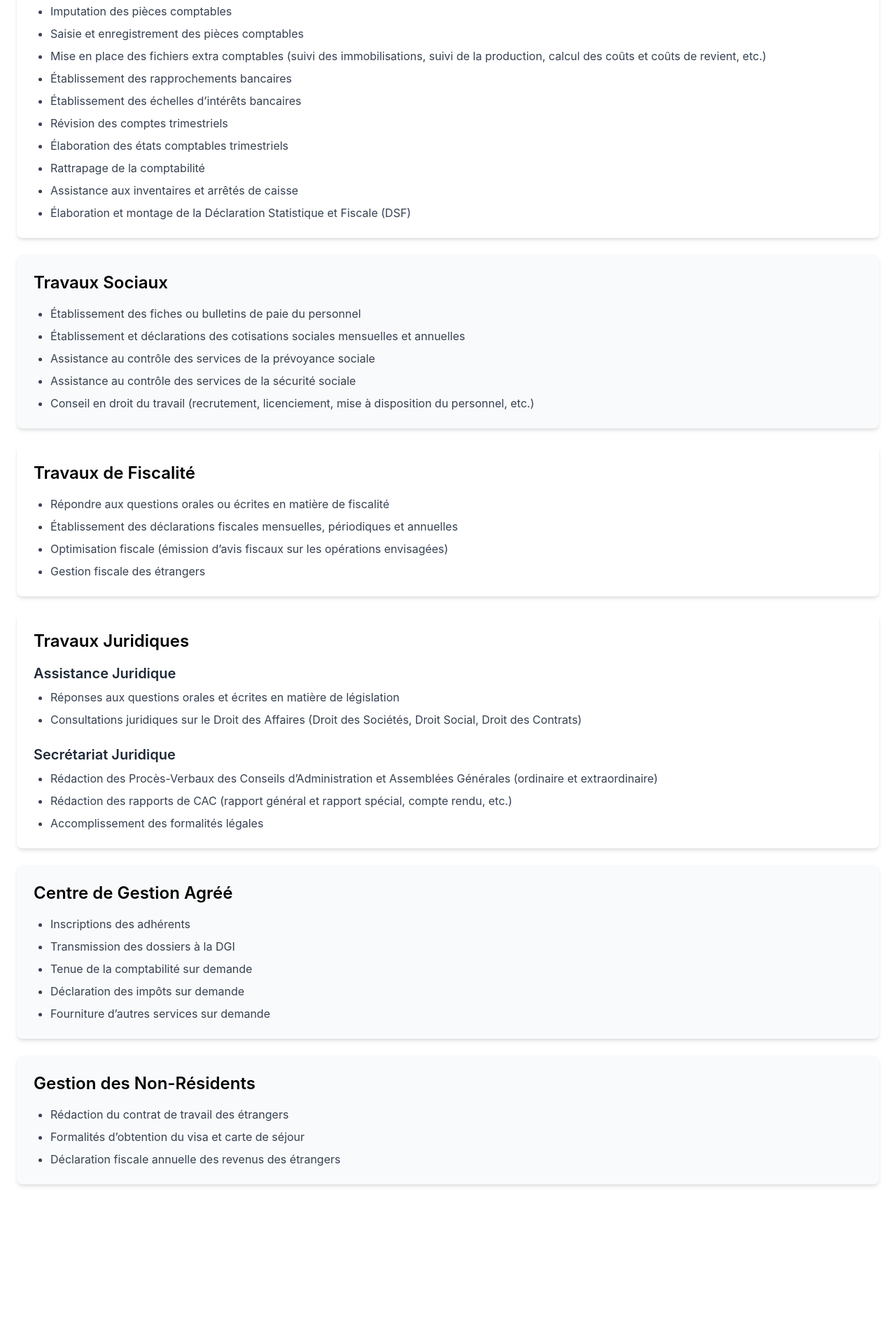
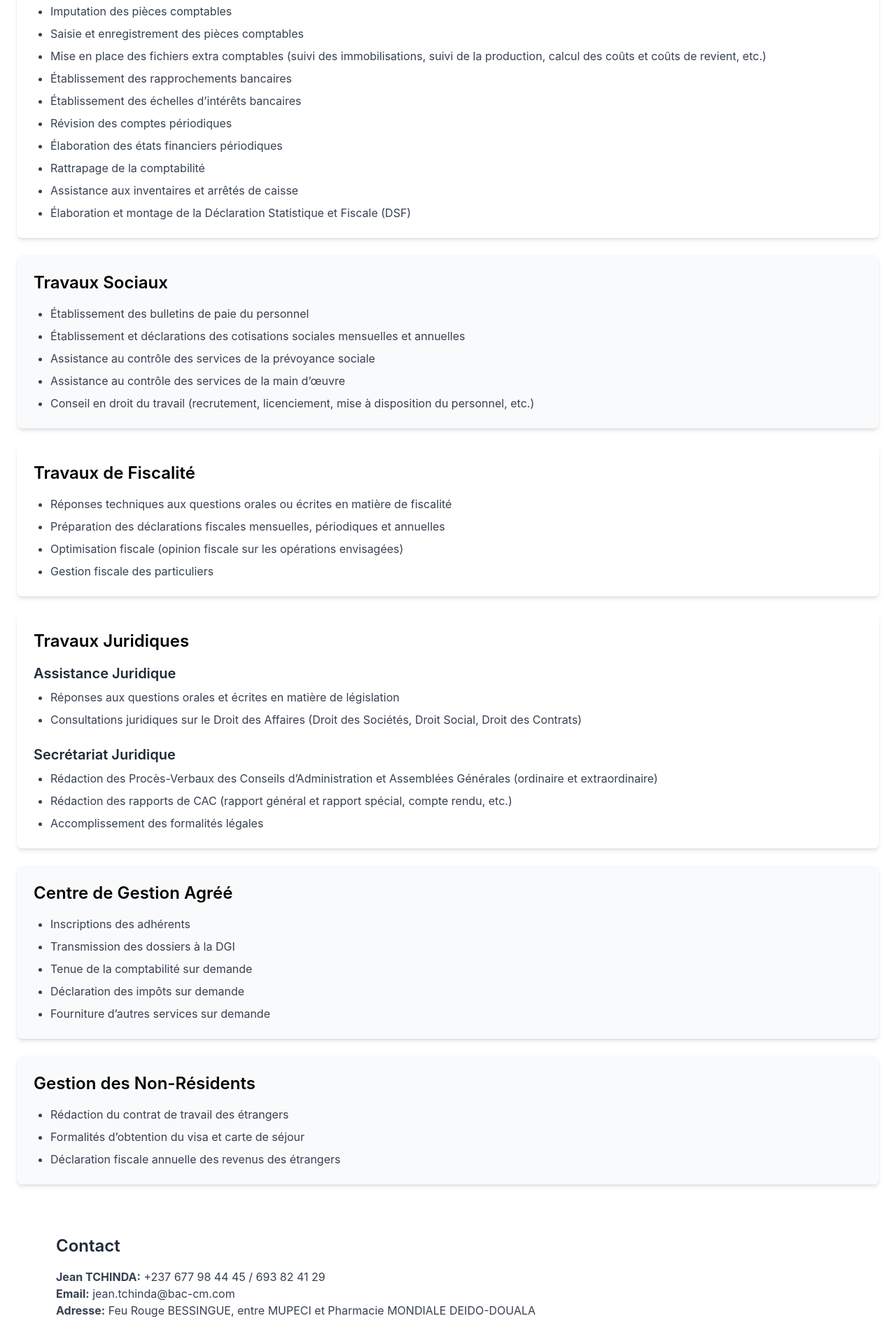
Before and after one commit to ValdinePegy/bac-website, a React (Create React App) app: page /permanente in a window 1280 px wide. Shown: the part 158-2078 px from the top of the page at 70% size. Before the commit the page ends 1874 px from the top, so only its background shows below. Built offline with nearby package versions, Linux system fonts and the light colour scheme.

Commit message:
adding descriptions asked by the owner

```diff
--- /dev/null
+++ b/src/components/AssistancePermanente/ContactInfo.js
@@ -0,0 +1,27 @@
+import React from "react";
+import { useTranslation } from "react-i18next";
+
+const ContactInfo = () => {
+  const { t } = useTranslation();
+
+  return (
+    <section className="py-12 bg-white">
+      <div className="max-w-6xl mx-auto px-4">
+        <h3 className="text-2xl font-semibold text-gray-800 mb-4">
+          {t("about.contact.title")}
+        </h3>
+        <p className="text-gray-700">
+          <strong>{t("about.contact.manager.name")}:</strong> {t("about.contact.manager.phone")}
+        </p>
+        <p className="text-gray-700">
+          <strong>Email:</strong> {t("about.contact.office.general_email")}
+        </p>
+        <p className="text-gray-700">
+          <strong>Adresse:</strong> {t("about.contact.office.address")}
+        </p>
+      </div>
+    </section>
+  );
+};
+
+export default ContactInfo;
--- /dev/null
+++ b/src/components/AssistancePonctuelle/ContactInfo.js
@@ -0,0 +1,27 @@
+import React from "react";
+import { useTranslation } from "react-i18next";
+
+const ContactInfo = () => {
+  const { t } = useTranslation();
+
+  return (
+    <section className="py-12 bg-white">
+      <div className="max-w-6xl mx-auto px-4">
+        <h3 className="text-2xl font-semibold text-gray-800 mb-4">
+          {t("about.contact.title")}
+        </h3>
+        <p className="text-gray-700">
+          <strong>{t("about.contact.manager.name")}:</strong> {t("about.contact.manager.phone")}
+        </p>
+        <p className="text-gray-700">
+          <strong>Email:</strong> {t("about.contact.office.general_email")}
+        </p>
+        <p className="text-gray-700">
+          <strong>Adresse:</strong> {t("about.contact.office.address")}
+        </p>
+      </div>
+    </section>
+  );
+};
+
+export default ContactInfo;
--- a/src/locales/en.json
+++ b/src/locales/en.json
@@ -117,8 +117,8 @@
             "Setting up extra-accounting files (asset tracking, cost calculation, etc.)",
             "Bank reconciliations",
             "Establishment of interest rate schedules",
-            "Quarterly account reviews",
-            "Preparation of quarterly financial statements",
+            "Periodic Account Review",
+            "Preparation of Periodic Financial Statements",
             "Accounting recovery",
             "Inventory and cash count assistance",
             "Preparation and submission of the Statistical and Tax Declaration (DSF)"
@@ -127,18 +127,18 @@
         "employment": {
           "title": "Social Work",
           "items": [
-            "Payroll processing",
+            "Payroll Processing for Employees",
             "Monthly and annual social contribution declarations",
             "Assistance with social security audits",
-            "Assistance with employment regulations",
+            "Assistance with Labor Department Inspections",
             "Labor law consulting (recruitment, dismissal, personnel management, etc.)"
           ]
         },
         "tax": {
           "title": "Tax Work",
           "items": [
-            "Answering oral and written tax questions",
-            "Preparation of monthly, periodic, and annual tax returns",
+            "Technical Responses to Oral or Written Taxation Inquiries",
+            "Preparation of Monthly, Periodic, and Annual Tax Declarations",
             "Tax optimization (advising on planned operations and decisions)",
             "Tax management for foreigners"
           ]
--- a/src/locales/fr.json
+++ b/src/locales/fr.json
@@ -117,8 +117,8 @@
             "Mise en place des fichiers extra comptables (suivi des immobilisations, suivi de la production, calcul des coûts et coûts de revient, etc.)",
             "Établissement des rapprochements bancaires",
             "Établissement des échelles d’intérêts bancaires",
-            "Révision des comptes trimestriels",
-            "Élaboration des états comptables trimestriels",
+            "Révision des comptes périodiques",
+            "Élaboration des états financiers périodiques",
             "Rattrapage de la comptabilité",
             "Assistance aux inventaires et arrêtés de caisse",
             "Élaboration et montage de la Déclaration Statistique et Fiscale (DSF)"
@@ -127,20 +127,20 @@
         "employment": {
           "title": "Travaux Sociaux",
           "items": [
-            "Établissement des fiches ou bulletins de paie du personnel",
+            "Établissement des bulletins de paie du personnel",
             "Établissement et déclarations des cotisations sociales mensuelles et annuelles",
             "Assistance au contrôle des services de la prévoyance sociale",
-            "Assistance au contrôle des services de la sécurité sociale",
+            "Assistance au contrôle des services de la main d’œuvre",
             "Conseil en droit du travail (recrutement, licenciement, mise à disposition du personnel, etc.)"
           ]
         },
         "tax": {
           "title": "Travaux de Fiscalité",
           "items": [
-            "Répondre aux questions orales ou écrites en matière de fiscalité",
-            "Établissement des déclarations fiscales mensuelles, périodiques et annuelles",
-            "Optimisation fiscale (émission d’avis fiscaux sur les opérations envisagées)",
-            "Gestion fiscale des étrangers"
+            "Réponses techniques aux questions orales ou écrites en matière de fiscalité",
+            "Préparation des déclarations fiscales mensuelles, périodiques et annuelles",
+            "Optimisation fiscale (opinion fiscale sur les opérations envisagées)",
+            "Gestion fiscale des particuliers"
           ]
         },
         "legal": {
--- a/src/pages/AssistancePermanente.js
+++ b/src/pages/AssistancePermanente.js
@@ -4,6 +4,7 @@ import TaxServices from "../components/AssistancePermanente/TaxServices";
 import LegalServices from "../components/AssistancePermanente/LegalServices";
 import ManagementCenter from "../components/AssistancePermanente/ManagementCenter";
 import NonResidentsManagement from "../components/AssistancePermanente/NonResidentsManagement";
+import ContactInfo from "../components/About/ContactInfo";
 
 const AssistancePermanente = () => {
   return (
@@ -14,6 +15,7 @@ const AssistancePermanente = () => {
       <LegalServices />
       <ManagementCenter />
       <NonResidentsManagement />
+      <ContactInfo />
     </div>
   );
 };
--- a/src/pages/AssistancePonctuelle.js
+++ b/src/pages/AssistancePonctuelle.js
@@ -5,6 +5,7 @@ import ForeignExchange from "../components/AssistancePonctuelle/ForeignExchange"
 import AgencyServices from "../components/AssistancePonctuelle/AgencyServices";
 import TransferPricing from "../components/AssistancePonctuelle/TransferPricing";
 import TaxDisputes from "../components/AssistancePonctuelle/TaxDisputes";
+import ContactInfo from "../components/About/ContactInfo";
 
 const AssistancePonctuelle = () => {
   return (
@@ -15,6 +16,7 @@ const AssistancePonctuelle = () => {
       <AgencyServices />
       <TransferPricing />
       <TaxDisputes />
+      <ContactInfo />
     </div>
   );
 };
```
